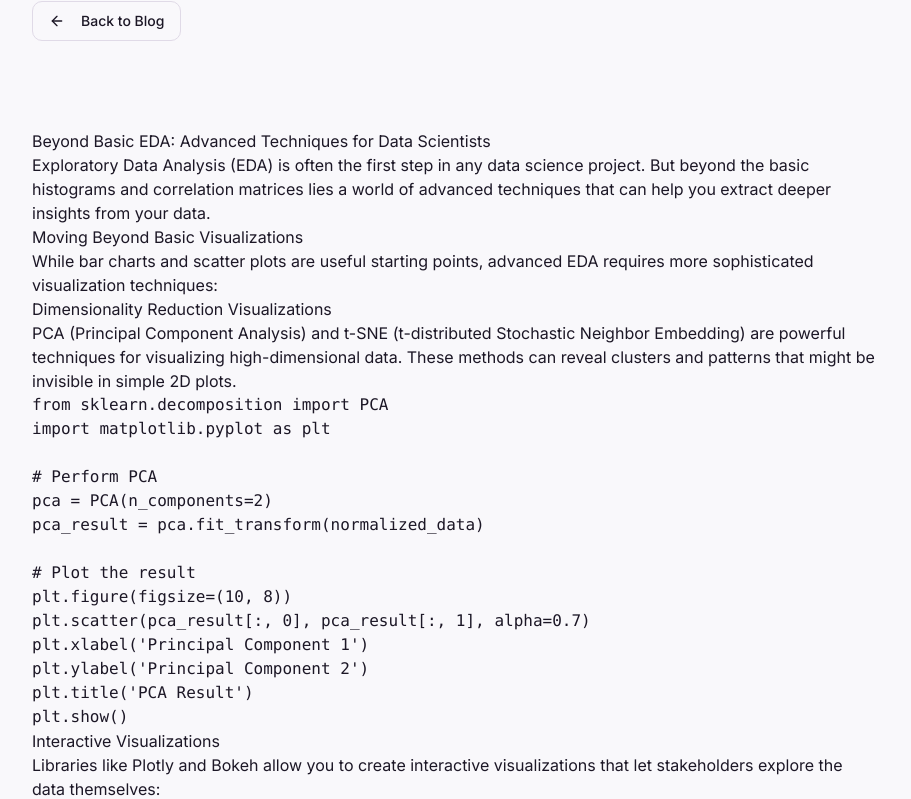
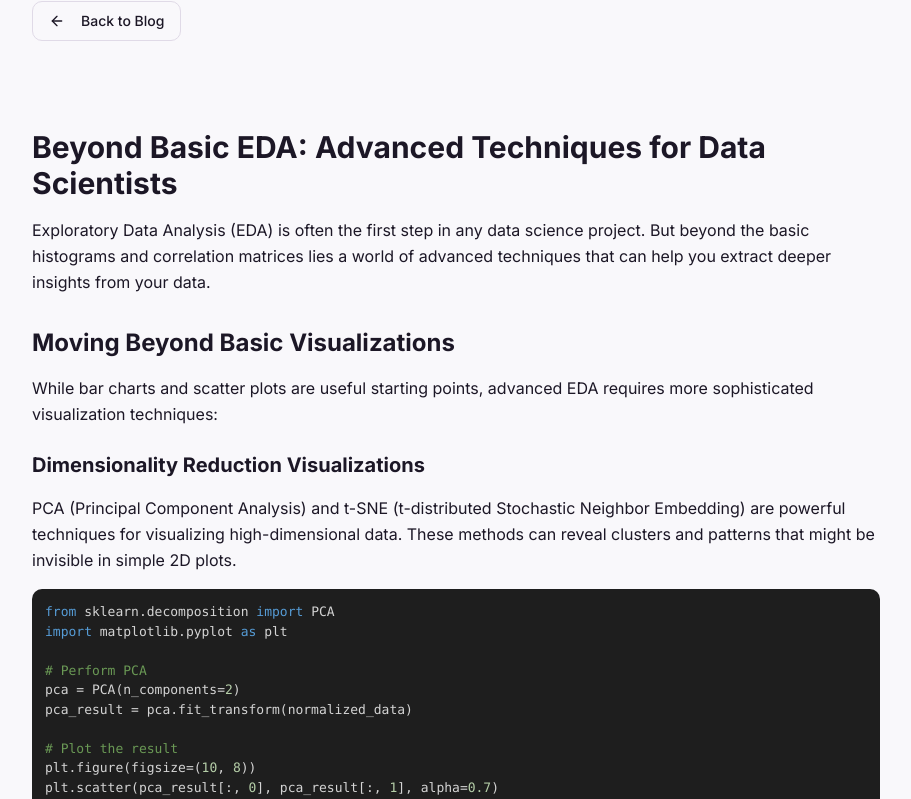
Before and after one commit to swethakothapalli/swetah-sparkle-portfolio, a React (Vite) app: page /blog/beyond-basic-eda in a window 1280 px wide. Shown: the part 575-1374 px from the top of the page, without its empty margins (184-1095 px from the left). Built offline with nearby package versions, Linux system fonts and the light colour scheme.

Commit message:
Fix: Improve blog post rendering
Update BlogPostPage to render markdown with proper formatting, including headings, paragraphs, spacing, and code blocks for improved readability.

```diff
--- a/package.json
+++ b/package.json
@@ -56,6 +56,7 @@
     "react-markdown": "^10.1.0",
     "react-resizable-panels": "^2.1.3",
     "react-router-dom": "^6.26.2",
+    "react-syntax-highlighter": "^15.5.0",
     "recharts": "^2.12.7",
     "sonner": "^1.5.0",
     "tailwind-merge": "^2.5.2",
--- a/src/pages/BlogPost.tsx
+++ b/src/pages/BlogPost.tsx
@@ -1,3 +1,4 @@
+
 import { useEffect, useState } from "react";
 import { useParams, Link } from "react-router-dom";
 import { ArrowLeft, Calendar } from "lucide-react";
@@ -9,6 +10,8 @@ import ReactMarkdown from "react-markdown";
 import { getPostBySlug, BlogPost } from "@/utils/blogUtils";
 import { useToast } from "@/hooks/use-toast";
 import { isValid } from "date-fns";
+import { Prism as SyntaxHighlighter } from "react-syntax-highlighter";
+import { vscDarkPlus } from "react-syntax-highlighter/dist/esm/styles/prism";
 
 const BlogPostPage = () => {
   const { slug } = useParams<{ slug: string }>();
@@ -154,7 +157,66 @@ const BlogPostPage = () => {
             </div>
 
             <div className="prose prose-lg dark:prose-invert max-w-none">
-              <ReactMarkdown>
+              <ReactMarkdown
+                components={{
+                  h1: ({ children }) => <h1 className="text-3xl font-bold mt-8 mb-4">{children}</h1>,
+                  h2: ({ children }) => <h2 className="text-2xl font-bold mt-8 mb-3">{children}</h2>,
+                  h3: ({ children }) => <h3 className="text-xl font-bold mt-6 mb-3">{children}</h3>,
+                  h4: ({ children }) => <h4 className="text-lg font-bold mt-4 mb-2">{children}</h4>,
+                  p: ({ children }) => <p className="my-4 leading-relaxed">{children}</p>,
+                  ul: ({ children }) => <ul className="list-disc pl-6 my-4 space-y-2">{children}</ul>,
+                  ol: ({ children }) => <ol className="list-decimal pl-6 my-4 space-y-2">{children}</ol>,
+                  li: ({ children }) => <li className="mb-1">{children}</li>,
+                  blockquote: ({ children }) => (
+                    <blockquote className="border-l-4 border-primary pl-4 italic my-4 text-muted-foreground">
+                      {children}
+                    </blockquote>
+                  ),
+                  a: ({ href, children }) => (
+                    <a href={href} className="text-primary hover:underline" target="_blank" rel="noopener noreferrer">
+                      {children}
+                    </a>
+                  ),
+                  code: ({ node, inline, className, children, ...props }) => {
+                    const match = /language-(\w+)/.exec(className || '');
+                    return !inline && match ? (
+                      <SyntaxHighlighter
+                        style={vscDarkPlus}
+                        language={match[1]}
+                        PreTag="div"
+                        className="rounded-md my-6"
+                        {...props}
+                      >
+                        {String(children).replace(/\n$/, '')}
+                      </SyntaxHighlighter>
+                    ) : (
+                      <code className="bg-muted px-1.5 py-0.5 rounded-sm font-mono text-sm" {...props}>
+                        {children}
+                      </code>
+                    );
+                  },
+                  img: ({ src, alt }) => (
+                    <div className="my-6">
+                      <img src={src} alt={alt} className="rounded-md mx-auto" />
+                      {alt && <p className="text-center text-sm text-muted-foreground mt-2">{alt}</p>}
+                    </div>
+                  ),
+                  hr: () => <hr className="my-8 border-border" />,
+                  table: ({ children }) => (
+                    <div className="overflow-x-auto my-6">
+                      <table className="w-full border-collapse">{children}</table>
+                    </div>
+                  ),
+                  th: ({ children }) => (
+                    <th className="border border-border bg-muted px-4 py-2 text-left font-semibold">
+                      {children}
+                    </th>
+                  ),
+                  td: ({ children }) => (
+                    <td className="border border-border px-4 py-2">{children}</td>
+                  ),
+                }}
+              >
                 {cleanContent}
               </ReactMarkdown>
             </div>
```
Also changed, not shown: 1 other file (tests, documents, lock files or other folders).
